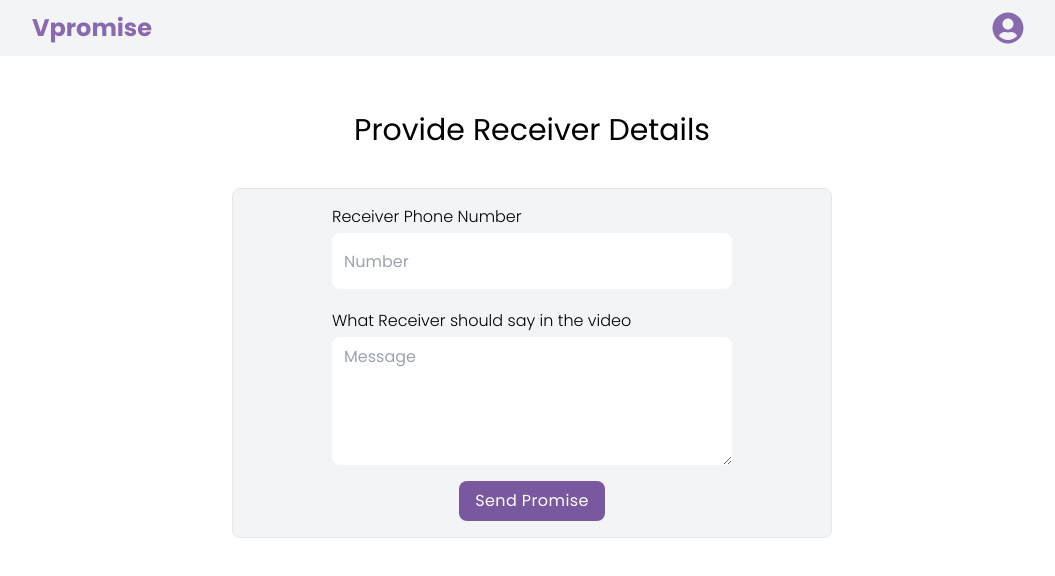
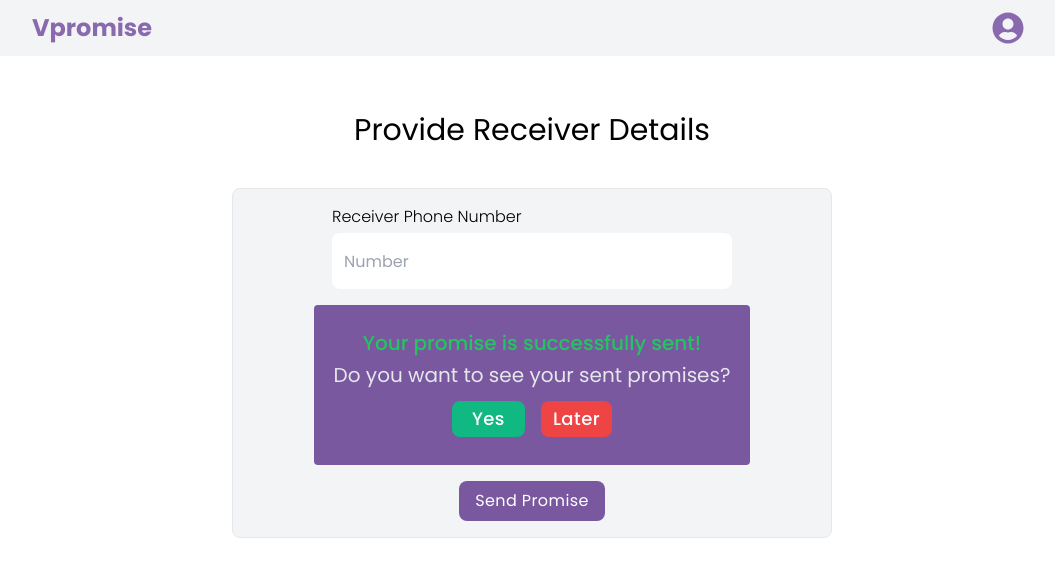
Before and after one commit to ImageBook/Vpromise-ClientSide, a React (Create React App) app: page /receiver-details in a window 1280 px wide. Shown: the top 576 px of the page, without its empty margins (108-1163 px from the left). Built offline with nearby package versions, Linux system fonts and the light colour scheme; no server answers.

Commit message:
promise posted

```diff
--- a/src/Pages/ReceiverDetails.js
+++ b/src/Pages/ReceiverDetails.js
@@ -12,11 +12,12 @@ const ReceiverDetails = () => {
     const videoData = useSelector((state) => state.personalSenderVideoReducer.data);
     const { visual } = videoData;
     const [user] = useAuthState(auth);
+    const [modal, setModal] = useState(true)
     const [userData, setUserData] = useState({});
     const email = user?.email;
     // console.log(email);
 
-    const { register, formState: { errors }, handleSubmit } = useForm();
+    const { register, formState: { errors }, handleSubmit, reset } = useForm();
 
     useEffect(() => {
         fetch(`http://localhost:5000/user/${email}`)
@@ -32,14 +33,40 @@ const ReceiverDetails = () => {
         const phone = userData.phone;
         // console.log('userData', userData);
         // console.log(data.number, data.message, phone);
+        const promise = {
+            title: title,
+            due_date: date,
+            notes: notes,
+            senderContact: phone,
+            receiverContact: data.number,
+            receiverText: data.message,
+            status: 'pending',
+            senderEmail: email,
+            sentVideo: visual
+        };
+        // post to database
+        fetch('http://localhost:5000/sent-promises', {
+            method: 'POST',
+            headers: {
+                'content-type': 'application/json'
+            },
+            body: JSON.stringify(promise)
+        })
+            .then(res => res.json())
+            .then(data => {
+                console.log('data', data);
+                setModal(true);
+                reset();
+            })
+
     }
 
     return (
-        <div>
+        <div className='relative'>
             <Navbar></Navbar>
             {/* <video className='' src={visual} controls autoplay></video> */}
             <p className='text-[22px] lg:text-3xl text-center mb-10 mt-14 px-2'>Provide Receiver Details</p>
-            <div className='max-w-[1000px] mx-auto'>
+            <div className='max-w-[1000px] mx-auto relative'>
                 <div className='w-11/12 sm:w-5/6 md:w-3/5 mx-auto border rounded-lg p-4 bg-gray-100'>
                     <form onSubmit={handleSubmit(onSubmit)} className='flex flex-col items-center justify-center space-y-1'>
                         <div className='flex flex-col items-start mb-1'>
@@ -71,7 +98,26 @@ const ReceiverDetails = () => {
                         <button type='submit' className='bg-[#79589f] px-4 py-2 rounded-lg text-white tracking-wide hover:bg-[#8A6AAE]'>Send Promise</button>
                     </form>
                 </div>
+                {
+                    modal &&
+                    <div data-aos="fade-up"
+                        data-aos-duration="500"
+                        data-aos-offset="200" className=' flex items-center justify-center'>
+                        <div className='absolute top-1/3'>
+                            <div className='flex flex-col items-center justify-center w-11/12 sm:w-full mx-auto rounded bg-[#79589f] px-5 py-3'>
+                                <p className='font-medium text-lg lg:text-xl leading-tight mb-1 mt-3 text-center text-green-500'>Your promise is successfully sent!</p>
+                                <p className='text-lg lg:text-xl mb-3 text-center text-gray-200'>Do you want to see your sent promises?</p>
+                                <div className='flex items-center mb-4 space-x-4'>
+                                    <button className='bg-emerald-500 text-white hover:bg-emerald-600 transition duration-500 ease-in-out px-5 py-1 rounded-lg font-medium text-lg tracking-wide'>Yes</button>
+                                    <button onClick={() => setModal(true)} className='bg-red-500 text-white hover:bg-red-600 transition duration-500 ease-in-out px-3 py-1 rounded-lg font-medium text-lg tracking-wide'>Later</button>
+                                </div>
+                            </div>
+                        </div>
+
+                    </div>
+                }
             </div>
+
         </div>
     );
 };
```
Also changed, not shown: src/Pages/PersonalPromiseInfo.js (+9 -1 lines).
